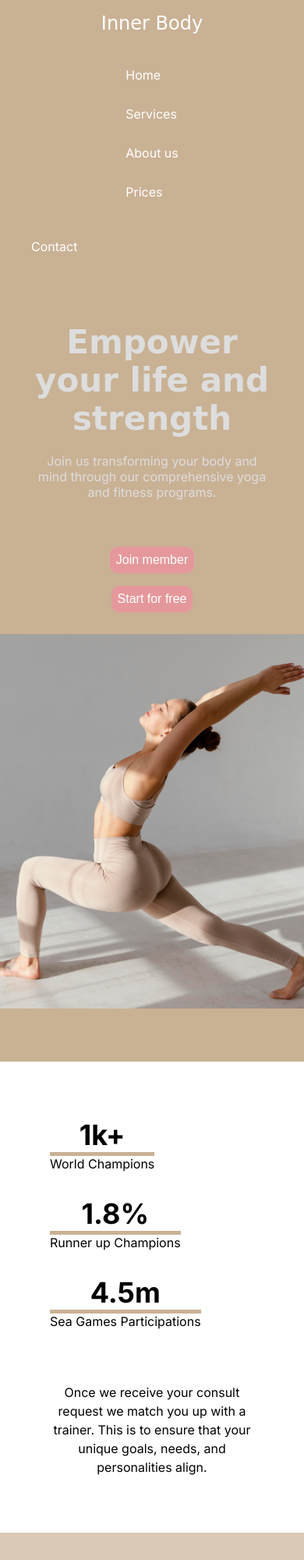
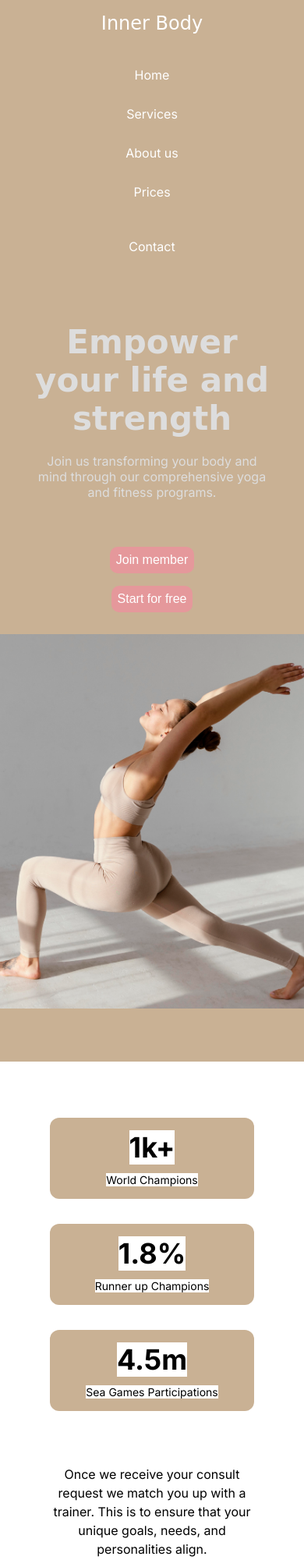
Before and after one commit to juwestphal/landingpage-yoga, a plain HTML site: page index.html in a window 390 px wide. Shown: the top 2000 px of the page at 78% size. Drawn offline with Linux system fonts and the light colour scheme; a web font is replaced by a local one.

Commit message:
ajusta responsividade dos skills no mobile

```diff
--- a/style.css
+++ b/style.css
@@ -15,25 +15,32 @@
     text-align: center;
   }
 
-    /* Navbar: itens em coluna e alinhados à esquerda */
+  /* ===== NAVBAR ===== */
+  /* Centraliza tudo e deixa o Contact com o mesmo alinhamento dos demais */
   .navbar {
     flex-direction: column;
-        align-items: flex-start;
+    align-items: center;        /* antes: flex-start */
     gap: 10px;
   }
 
   .nav-list {
     flex-direction: column;
-        align-items: flex-start;
+    align-items: center;        /* antes: flex-start */
     gap: 10px;
     padding: 0;
   }
 
   .contact-btn {
-        align-self: flex-start;
+    align-self: center;         /* antes: flex-start */
+    display: inline-block;
+    padding: 8px 12px;
+    border-radius: 8px;
+    text-align: center;
+    width: 100%;
+    max-width: 320px;
   }
 
-    /* Imagem do hero responsiva */
+  /* ===== HERO ===== */
   .hero-section img {
     width: 100%;
     height: auto;
@@ -49,14 +56,30 @@
     width: 100%;
   }
 
+  /* ===== CONTACT ===== */
+  .contact-section {
+    justify-content: center;    /* antes: flex-start */
+  }
+
+  .contact-container {
+    width: 100%;
+    padding: 0 16px;
+  }
+
   /* Formulário de contato responsivo */
   .contact-form {
     padding: 30px;
-        margin-top: 40px;
+    margin-top: 40px;           /* se quiser menos espaço: 24px */
     width: 100%;
     box-sizing: border-box;
   }
 
+  .contact-text {
+    text-align: center;
+    width: 100%;
+  }
+
+  /* Cards e preços */
   .card-price,
   .card,
   .card-second {
@@ -64,12 +87,46 @@
     max-width: 100%;
   }
 
-    .contact-text {
-        text-align: center;
+  /* ===== STATS ===== */
+  .stats-section {
+    padding: 24px 16px;         /* menos padding no mobile */
+    margin: 16px auto;
+    max-width: 100%;
     width: 100%;
+    gap: 12px;
+    align-items: stretch;       /* cada box ocupa toda a largura */
   }
 
-    /* Modal centralizado e responsivo */
+  .stat-box {
+    width: 100%;
+    padding: 16px;
+    border-radius: 12px;
+    display: flex;
+    flex-direction: column;
+    align-items: center;
+  }
+
+  .stat-box h3 {
+    font-size: 28px;
+    margin: 0 0 6px 0;
+  }
+
+  .stat-box p {
+    margin: 0;
+    font-size: 14px;
+  }
+
+  .stat-text {
+    order: 99;                  /* texto explicativo por último */
+    width: 100%;
+    text-align: center;
+    margin-top: 8px;
+    padding: 0 4px;
+    font-size: 14px;
+    line-height: 1.5;
+  }
+
+  /* ===== MODAL ===== */
   .modal {
     justify-content: center;
     align-items: center;
@@ -81,17 +138,22 @@
     padding: 30px;
   }
 
-    .input {
+  .input,
+  .login-modal button {
     width: 100%;
     box-sizing: border-box;
   }
 
   .login-modal button {
-        width: 100%;
-        box-sizing: border-box;
     margin-top: 20px;
   }
+
+  /* Outros ajustes menores */
+  .paragraph-and-button {
+    gap: 16px;
   }
+}
+
 
 
 * {
```
Lines whose indentation alone changed are shown as unchanged.
